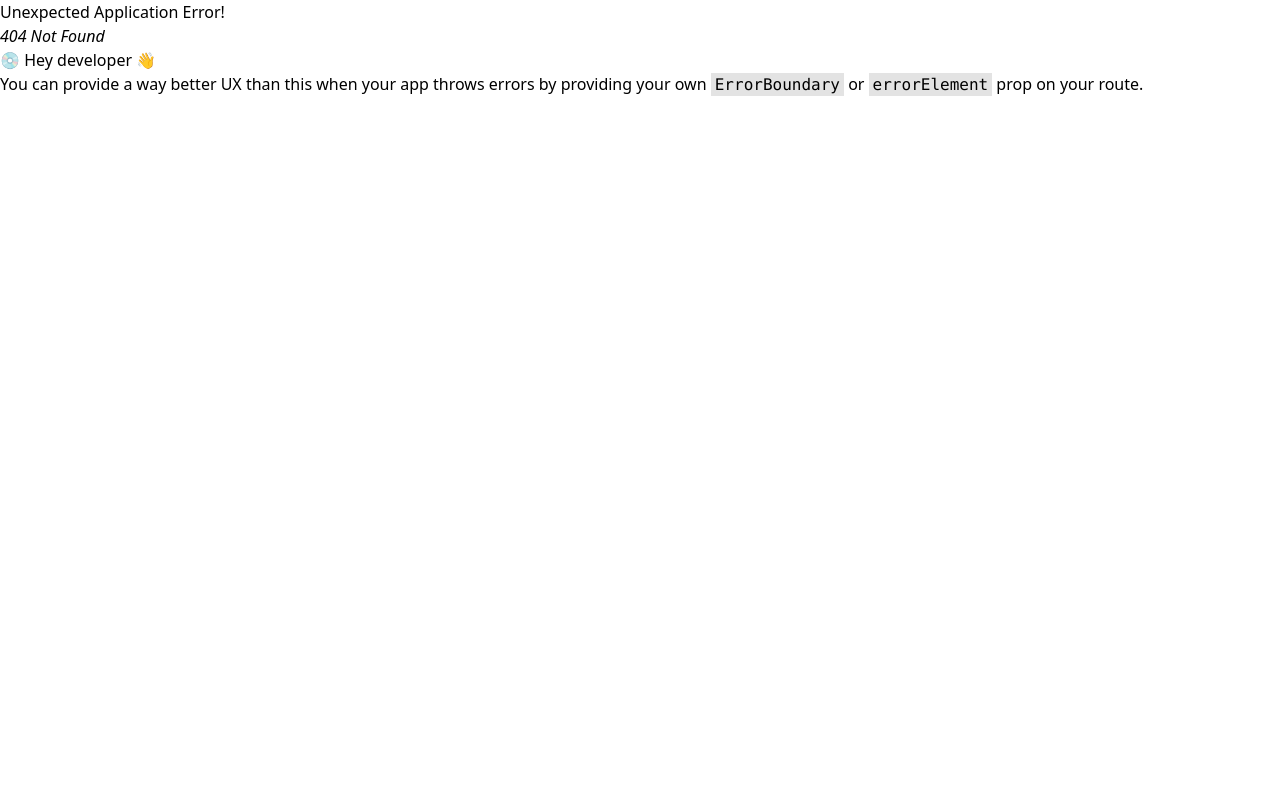
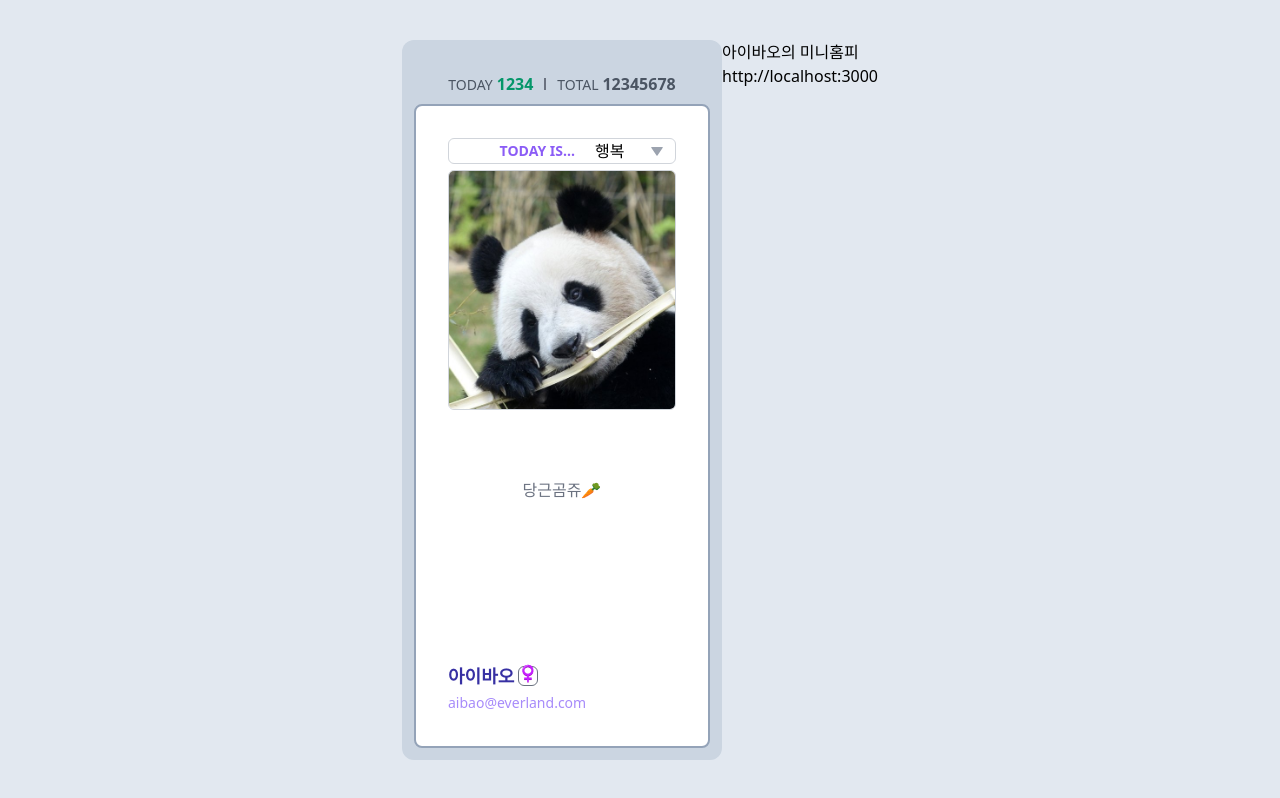
Before and after one commit to saiani1/rit-world, a React (Vite) app: page /home in a window 1280 px wide. Before the commit this address had no page. Built offline with nearby package versions, Linux system fonts and the light colour scheme.

Commit message:
aside퍼블리싱 완료, 오늘의 기분 기능구현 완료

```diff
--- a/src/App.tsx
+++ b/src/App.tsx
@@ -1,9 +1,12 @@
+import { useState } from "react";
 import LoginScreen from "./routes/login/LoginScreen";
+import HomeScreen from "./routes/home/HomeScreen";
 
 const App = () => {
+  const [isLogin, setIsLogin] = useState(true);
   return (
-    <div className="flex justify-center items-center h-screen bg-slate-300">
-      <LoginScreen />
+    <div className="flex justify-center items-center h-screen bg-slate-200">
+      {isLogin ? <HomeScreen /> : <LoginScreen />}
     </div>
   );
 };
--- /dev/null
+++ b/src/components/common/dropdown/TodayFeelingDropdown.tsx
@@ -0,0 +1,64 @@
+import { useState } from "react";
+import { BiSolidDownArrow } from "react-icons/bi";
+
+const TodayFeelingDropdown = () => {
+  const [isClick, setIsClick] = useState(false);
+  const [clickedFeeling, setClickedFeeling] = useState("행복");
+
+  const handleClick = () => {
+    setIsClick((prev) => !prev);
+  };
+
+  const handleClickFeeling = (e: React.MouseEvent<HTMLUListElement>) => {
+    const name = (e.target as HTMLButtonElement).name;
+    if (name !== undefined) {
+      setClickedFeeling(name);
+      setIsClick(false);
+    }
+  };
+
+  return (
+    <div className="relative">
+      <div className="relative">
+        <button
+          type="button"
+          onClick={handleClick}
+          className="flex justify-center items-center gap-x-5 w-full mb-1.5 border border-gray-300 rounded-md"
+        >
+          <span className="font-bold text-sm text-violet-500">TODAY IS...</span>{" "}
+          {clickedFeeling}
+        </button>
+        <BiSolidDownArrow className="absolute top-1.5 right-3 text-sm text-gray-400 pointer-events-none" />
+      </div>
+      {isClick && (
+        <ul
+          className="absolute left-0.5 w-56 border rounded-md text-center bg-white"
+          onClick={handleClickFeeling}
+        >
+          <li className="border-b border-dashed">
+            <button className="p-1 w-full h-full" name="😆기쁨">
+              😆기쁨
+            </button>
+          </li>
+          <li className="border-b border-dashed">
+            <button className="p-1 w-full h-full" name="😫슬픔">
+              😫슬픔
+            </button>
+          </li>
+          <li className="border-b border-dashed">
+            <button className="p-1 w-full h-full" name="😘행복">
+              😘화남
+            </button>
+          </li>
+          <li>
+            <button className="p-1 w-full h-full" name="😁신남">
+              😁신남
+            </button>
+          </li>
+        </ul>
+      )}
+    </div>
+  );
+};
+
+export default TodayFeelingDropdown;
--- /dev/null
+++ b/src/components/common/header/Header.tsx
@@ -0,0 +1,10 @@
+const Header = () => {
+  return (
+    <div>
+      <header>아이바오의 미니홈피</header>
+      <p>http://localhost:3000</p>
+    </div>
+  );
+};
+
+export default Header;
--- /dev/null
+++ b/src/components/common/numberOfVisitors/NumberOfVisitors.tsx
@@ -0,0 +1,16 @@
+const NumberOfVisitors = () => {
+  return (
+    <div className="flex gap-x-6 justify-center">
+      <div className="relative after:absolute after:content-[''] after:w-0.5 after:h-3 after:top-1.5 after:left-24 after:bg-gray-500">
+        <span className="text-sm text-gray-600 mr-1">TODAY</span>
+        <strong className="text-emerald-600">1234</strong>
+      </div>
+      <div>
+        <span className="text-sm text-gray-600 mr-1">TOTAL</span>
+        <strong className="text-gray-600">12345678</strong>
+      </div>
+    </div>
+  );
+};
+
+export default NumberOfVisitors;
--- /dev/null
+++ b/src/components/common/profileImage/ProfileImage.tsx
@@ -0,0 +1,11 @@
+import profileImage from "../../../assets/aibao.jpg";
+
+const ProfileImage = () => {
+  return (
+    <div className="w-full h-60 overflow-hidden rounded-md border border-gray-300">
+      <img src={profileImage} />
+    </div>
+  );
+};
+
+export default ProfileImage;
--- a/src/main.tsx
+++ b/src/main.tsx
@@ -4,7 +4,8 @@ import { createBrowserRouter, RouterProvider } from "react-router-dom";
 
 import "./index.css";
 import App from "./App";
-import LoginScreen from "./routes/login/LoginScreen";
+// import LoginScreen from "./routes/login/LoginScreen";
+import HomeScreen from "./routes/home/HomeScreen";
 
 const router = createBrowserRouter([
   {
@@ -12,11 +13,21 @@ const router = createBrowserRouter([
     element: <App />,
     // loader: titleLoader,
     children: [
+      // {
+      //   path: "/login",
+      //   element: (
+      //     <Suspense>
+      //       <LoginScreen />
+      //     </Suspense>
+      //   ),
+      //   // loader: mainLoader,
+      //   // errorElement: <CrashErrorScreen />,
+      // },
       {
-        path: "/login",
+        path: "/home",
         element: (
           <Suspense>
-            <LoginScreen />
+            <HomeScreen />
           </Suspense>
         ),
         // loader: mainLoader,
--- /dev/null
+++ b/src/routes/home/HomeScreen.tsx
@@ -0,0 +1,37 @@
+import TodayFeelingDropdown from "@/components/common/dropdown/TodayFeelingDropdown";
+import Header from "@/components/common/header/Header";
+import NumberOfVisitors from "@/components/common/numberOfVisitors/NumberOfVisitors";
+import ProfileImage from "@/components/common/profileImage/ProfileImage";
+
+const HomeScreen = () => {
+  return (
+    <div className="flex h-full p-10">
+      <aside className="flex flex-col gap-y-2 justify-end pt-8 p-3 w-80 rounded-xl bg-slate-300">
+        <NumberOfVisitors />
+        <div className="flex  flex-col justify-between h-full p-8 bg-white rounded-lg border-2 border-slate-400">
+          <div>
+            <TodayFeelingDropdown />
+            <ProfileImage />
+            <div className="flex h-40 justify-center items-center">
+              <p className="text-gray-500">당근곰쥬🥕</p>
+            </div>
+          </div>
+          <div>
+            <div className="flex items-center gap-x-1">
+              <h2 className="font-black text-lg	text-indigo-800">아이바오</h2>
+              <div className="flex justify-center items-end w-5 h-5 border border-gray-500 rounded-md">
+                <span className="font-black text-violet-400">♀️</span>
+              </div>
+            </div>
+            <span className="text-sm text-violet-400">aibao@everland.com</span>
+          </div>
+        </div>
+      </aside>
+      <main>
+        <Header />
+      </main>
+    </div>
+  );
+};
+
+export default HomeScreen;
```
Also changed, not shown: src/assets/aibao.jpg (added).
